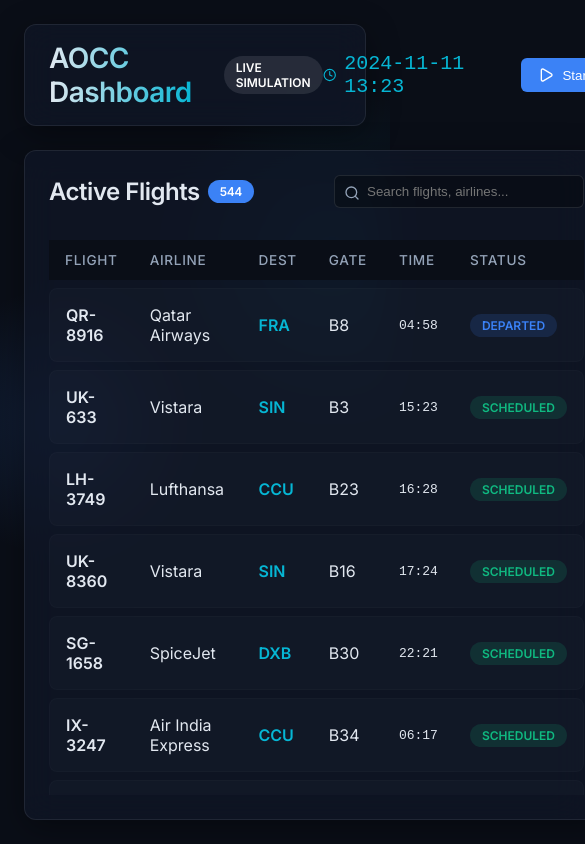
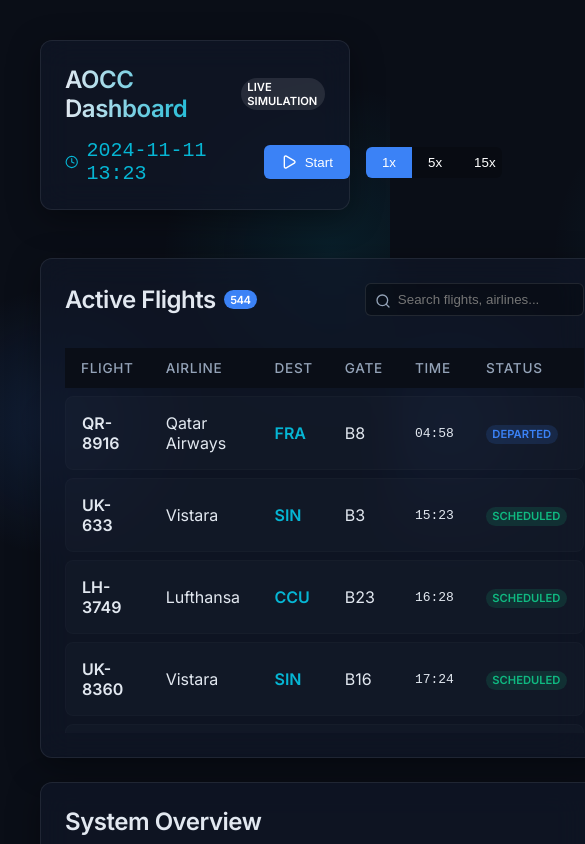
Before and after one commit to anishagarg327/New-folder, a React (Vite) app: page / in a window 390 px wide. Shown: the top 844 px of the page, 585 px wide, since content can reach past the window. Built offline with nearby package versions, Linux system fonts and the light colour scheme.

Commit message:
feat: implement airport operations dashboard with flight details, simulation controls, and responsive glassmorphism UI.

```diff
--- a/src/components/FlightDetailsPanel.jsx
+++ b/src/components/FlightDetailsPanel.jsx
@@ -35,7 +35,8 @@
       position: 'fixed',
       top: 0,
       right: 0,
-      width: '450px',
+      width: '100%',
+      maxWidth: '450px',
       height: '100vh',
       background: 'var(--bg-panel)',
       backdropFilter: 'blur(24px)',
--- a/src/components/FlightsBoard.jsx
+++ b/src/components/FlightsBoard.jsx
@@ -64,7 +64,7 @@
             style={{
               background: 'rgba(0,0,0,0.3)', border: '1px solid rgba(255,255,255,0.1)',
               borderRadius: '6px', padding: '0.5rem 0.5rem 0.5rem 2rem', color: 'white',
-              width: '250px', outline: 'none'
+              width: '100%', maxWidth: '250px', outline: 'none'
             }}
           />
         </div>
--- a/src/components/SimulationControls.jsx
+++ b/src/components/SimulationControls.jsx
@@ -17,7 +17,10 @@
   }, [isRunning, tick]);
 
   return (
-    <div className="glass-panel header">
+    <div className="glass-panel SimulationControls-container" style={{
+      marginBottom: '1.5rem',
+      display: 'flex',
+      justifyContent: 'space-between', gap: '1rem' }}>
       <div style={{ display: 'flex', alignItems: 'center', gap: '1rem' }}>
         <h1 style={{ margin: 0 }}>AOCC Dashboard</h1>
         <div className="badge" style={{ background: 'rgba(255,255,255,0.1)', color: 'white', marginLeft: '1rem' }}>
--- a/src/index.css
+++ b/src/index.css
@@ -214,3 +214,40 @@
 .btn.primary:hover {
   background: #2563eb;
 }
+
+/* Responsive Design */
+@media (max-width: 1024px) {
+  .main-grid {
+    grid-template-columns: 1fr;
+    height: auto;
+  }
+
+  .left-column {
+    min-height: 500px;
+  }
+
+  .right-column {
+    overflow-y: visible;
+  }
+}
+
+@media (max-width: 768px) {
+  h1 {
+    font-size: 1.5rem;
+  }
+
+  .badge {
+    padding: 0.15rem 0.4rem;
+    font-size: 0.7rem;
+  }
+
+  body {
+    padding: 1rem;
+  }
+
+  .SimulationControls-container {
+    flex-direction: column;
+    align-items: flex-start;
+    gap: 1rem;
+  }
+}
```
